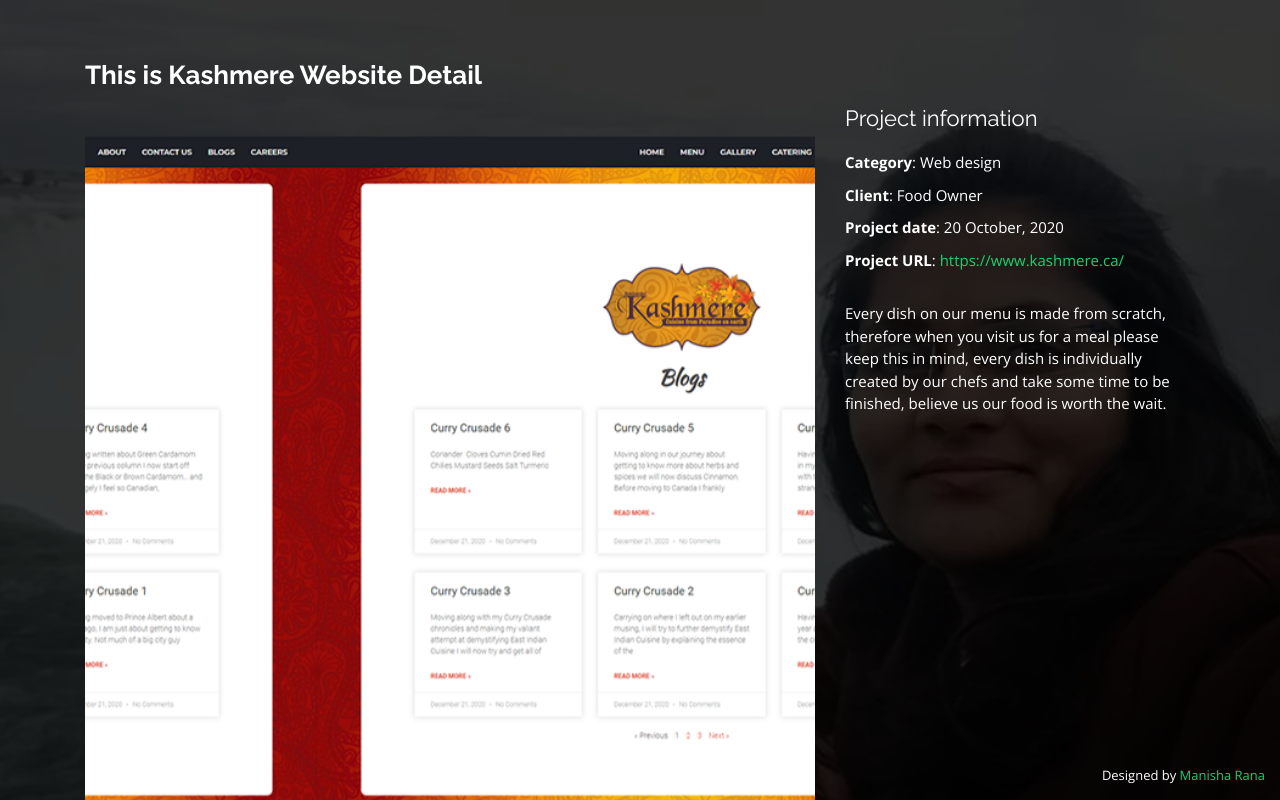
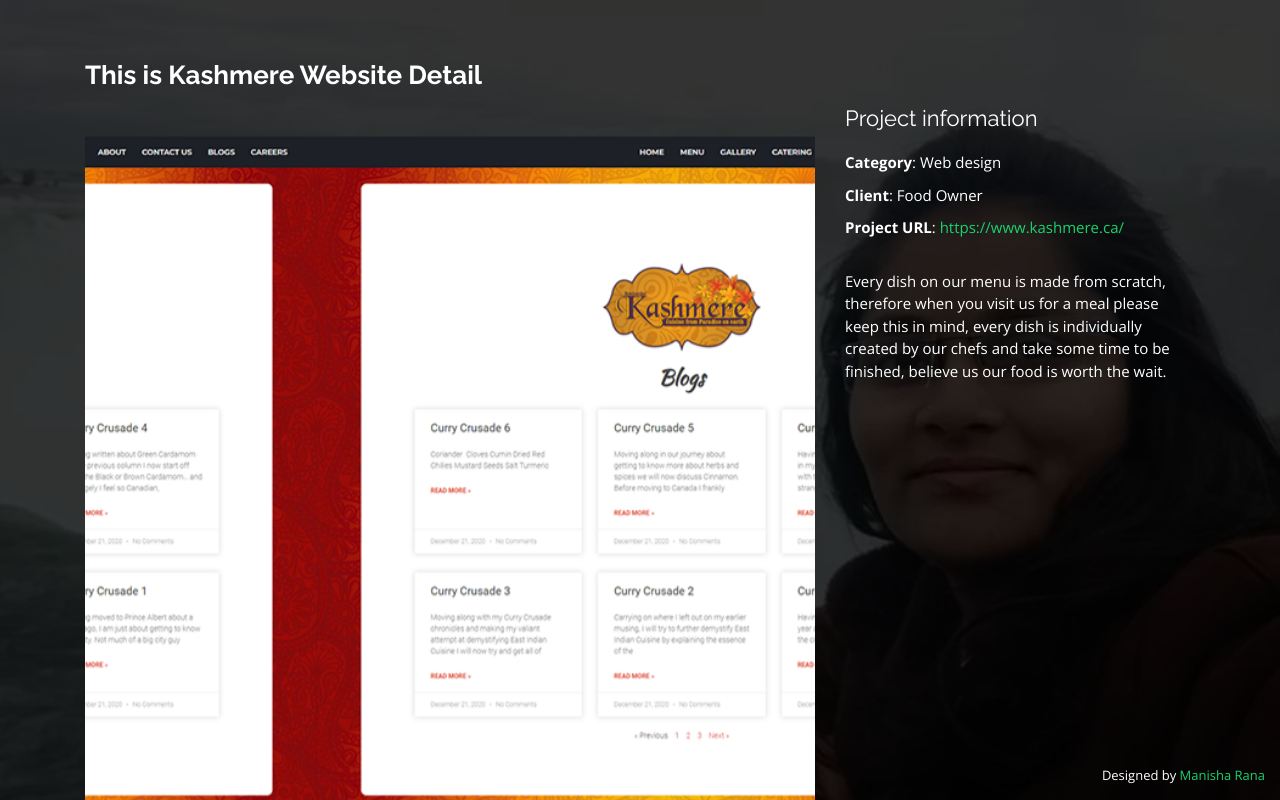
Before and after one commit to Manisharana1990/ranamanisha.gitbub.io, a plain HTML site: page kashmere.html in a window 1280 px wide. Drawn offline with nearby package versions, Linux system fonts and the light colour scheme.

Commit message:
kashmere.html

```diff
--- a/kashmere.html
+++ b/kashmere.html
@@ -45,7 +45,7 @@
             <ul>
               <li><strong>Category</strong>: Web design</li>
               <li><strong>Client</strong>: Food Owner</li>
-              <li><strong>Project date</strong>: 20 October, 2020</li>
+<!--               <li><strong>Project date</strong>: 20 October, 2020</li> -->
               <li><strong>Project URL</strong>: <a target="_blank" href="https://www.kashmere.ca/">https://www.kashmere.ca/</a></li>
             </ul>
         <p>Every dish on our menu is made from scratch, therefore when you visit us for a meal please keep this in mind, every dish is individually created by our chefs and take some time to be finished, believe us our food is worth the wait.</p> </div>
```
